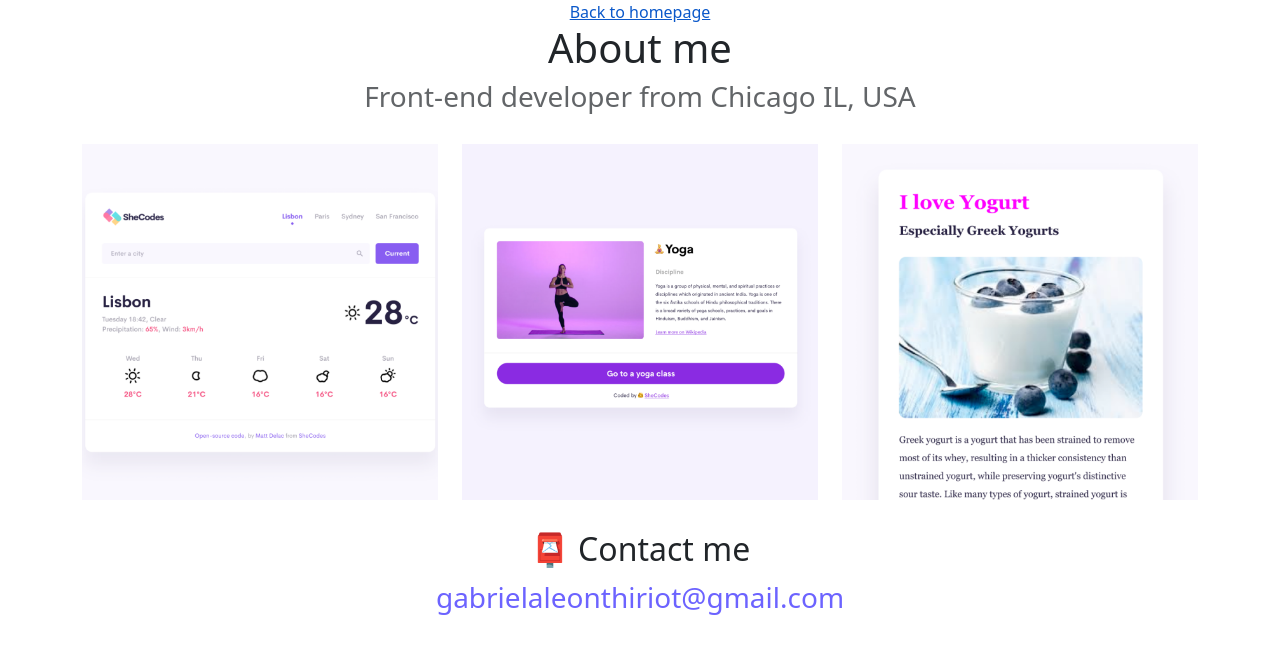
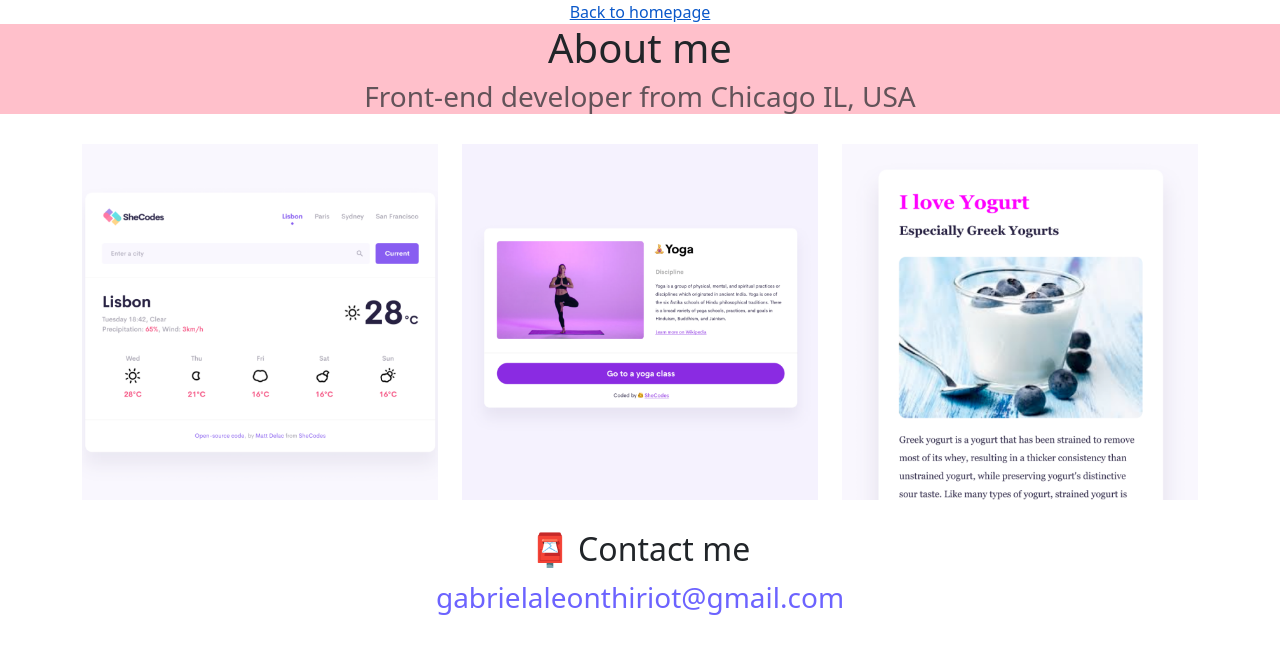
Before and after one commit to gabrielaleonthiriot/Front-End-Developer, a plain HTML site: page about.html in a window 1280 px wide. Drawn offline with nearby package versions, Linux system fonts and the light colour scheme.

Commit message:
about.html
added a div class=hero

```diff
--- a/about.html
+++ b/about.html
@@ -21,8 +21,10 @@
   </head>
   <body>
     <a href="index.html" class="homepage-link">Back to homepage</a>
-    <h1>About me</h1>
-    <h3>Front-end developer from Chicago IL, USA</h3>
+    <div class="hero">
+      <h1>About me</h1>
+      <h3>Front-end developer from Chicago IL, USA</h3>
+    </div>
     <div class="about-paragraphs">
       <div class="container">
         <div class="row">
--- a/style.css
+++ b/style.css
@@ -94,3 +94,7 @@ p {
   margin: 0 auto;
   max-width: 100%;
 }
+.hero {
+  background: pink;
+  text-align: center;
+}
```
